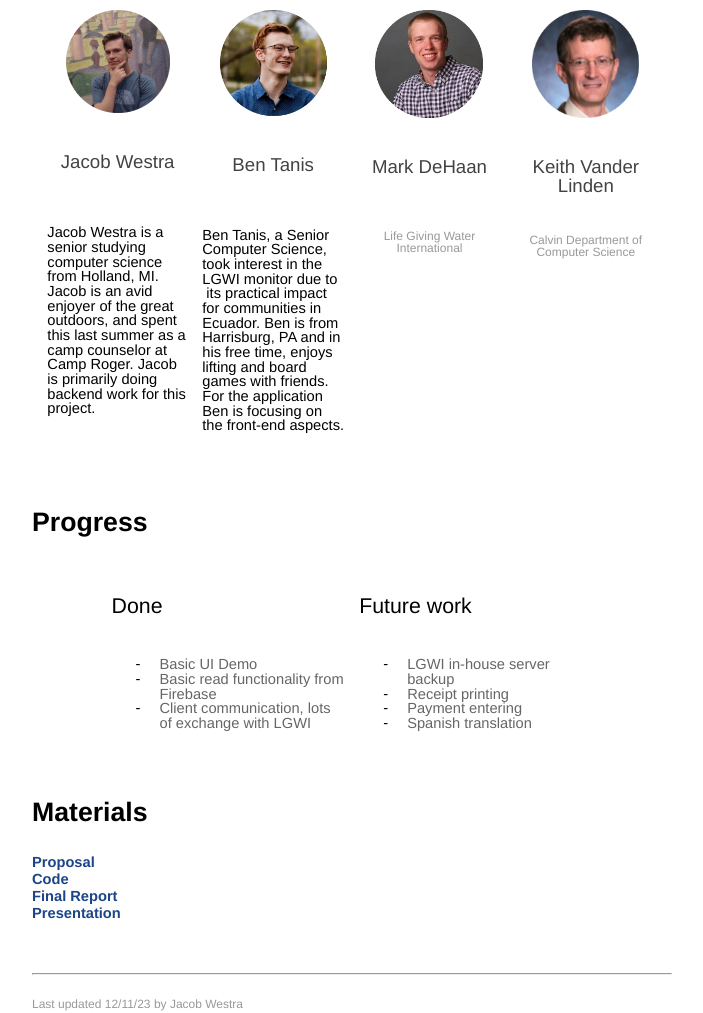
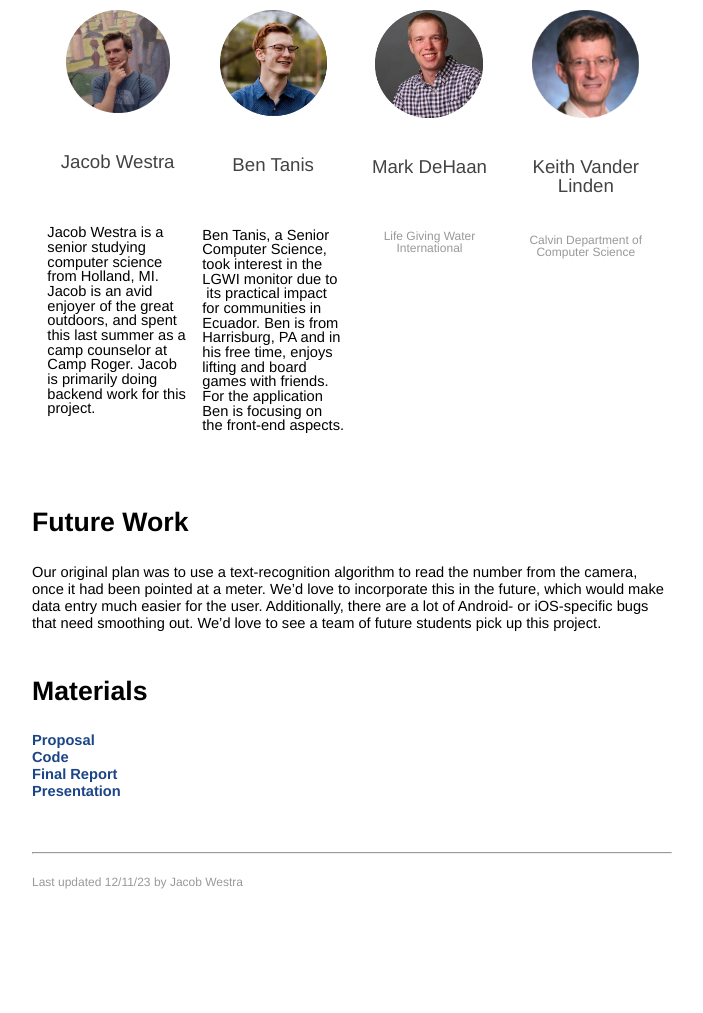
Before and after one commit to jbwx/LGWI, a plain HTML site: page index.html in a window 1280 px wide. Shown: the part 890-1903 px from the top of the page, without its empty margins (296-999 px from the left). Drawn offline with Linux system fonts and the light colour scheme; a web font is replaced by a local one.

Commit message:
Update links + future work

```diff
--- a/index.html
+++ b/index.html
@@ -899,33 +899,11 @@
 			</td>
 		</tr>
 	</table>
-	<h1 class="c20 c26" id="h.dvfrrsclx454"><span class="c12">Progress</span></h1>
+	<h1 class="c20 c26" id="h.dvfrrsclx454"><span class="c12">Future Work</span></h1>
 	<a id="t.b0f119c73fe7303e6580c67e95eabe80036e42ac"></a>
 	<a id="t.2"></a>
-	<table class="c29">
-		<tr class="c13">
-			<td class="c11" colspan="0" rowspan="1">
-				<h2 class="c35" id="h.liaudcavttc"><span class="c31 c25">Done</span></h2>
-				<p class="c1"><span class="c8 c9"></span></p>
-				<ul class="c21 lst-kix_bip6z0u0f1ud-0 start">
-					<li class="c15 li-bullet-0"><span class="c8 c9">Basic UI Demo</span></li>
-					<li class="c15 li-bullet-0"><span class="c8 c9">Basic read functionality from Firebase</span></li>
-					<li class="c15 li-bullet-0"><span class="c8 c9">Client communication, lots of exchange with LGWI</span></li>
-				</ul>
-				<p class="c1 c16"><span class="c8 c9"></span></p>
-			</td>
-			<td class="c11" colspan="1" rowspan="1">
-				<h2 class="c35" id="h.fjafy51asi5j"><span class="c31 c25">Future work</span></h2>
-				<p class="c1"><span class="c8 c9"></span></p>
-				<ul class="c21 lst-kix_9kh4xt32h29o-0 start">
-					<li class="c15 li-bullet-0"><span class="c8 c9">LGWI in-house server backup</span></li>
-					<li class="c15 li-bullet-0"><span class="c8 c9">Receipt printing</span></li>
-					<li class="c15 li-bullet-0"><span class="c8 c9">Payment entering</span></li>
-					<li class="c15 li-bullet-0"><span class="c8 c9">Spanish translation</span></li>
-				</ul>
-			</td>
-		</tr>
-	</table>
+	<p class="c22 c20"><span class="c7">Our original plan was to use a text-recognition algorithm to read the number from the camera, once it had been pointed at a meter. We’d love to incorporate this in the future, which would make data entry much easier for the user. Additionally, there are a lot of Android- or iOS-specific bugs that need smoothing out. We’d love to see a team of future students pick up this project.</span></p>
+
 	<h1 class="c26 c20" id="h.njoj6a8hb9r5"><span class="c12">Materials</span></h1>
 	<p class="c22 c20"><span class="c6"><a class="c17" href="https://docs.google.com/document/d/12tOT9cYi_QYO3NDCyK6LISc-RILL-1xsZSyv1nHYUZ0/edit?usp=sharing">Proposal</a></span></p>
 	<p class="c22 c20"><span class="c6"><a class="c17" href="https://github.com/Tanis33/LGWI-Water-Monitor">Code</a></span></p>
@@ -945,7 +923,7 @@
 	<p class="c24"><span class="c10" id="sOverview"><a class="c17" href="#h.v6mn4bvrb1bm"> Overview</a></span></p>
 	<p class="c24"><span class="c10" id="sVision"><a class="c17" href="#h.j0o5ukvlxqcj"> Vision</a></span></p>
 	<p class="c24"><span class="c10" id="sPeople"><a class="c17" href="#h.pzs9jfiqqunx"> People</a></span></p>
-	<p class="c24"><span class="c10" id="sProgress"><a class="c17" href="#h.dvfrrsclx454"> Progress</a></span></p>
+	<p class="c24"><span class="c10" id="sProgress"><a class="c17" href="#h.dvfrrsclx454"> Future Work</a></span></p>
 	<p class="c24"><span class="c10" id="sMaterials"><a class="c17" href="#h.njoj6a8hb9r5"> Materials</a></span></p>
 	<p class="c5"><span class="c7"></span></p>
     </div>
```
